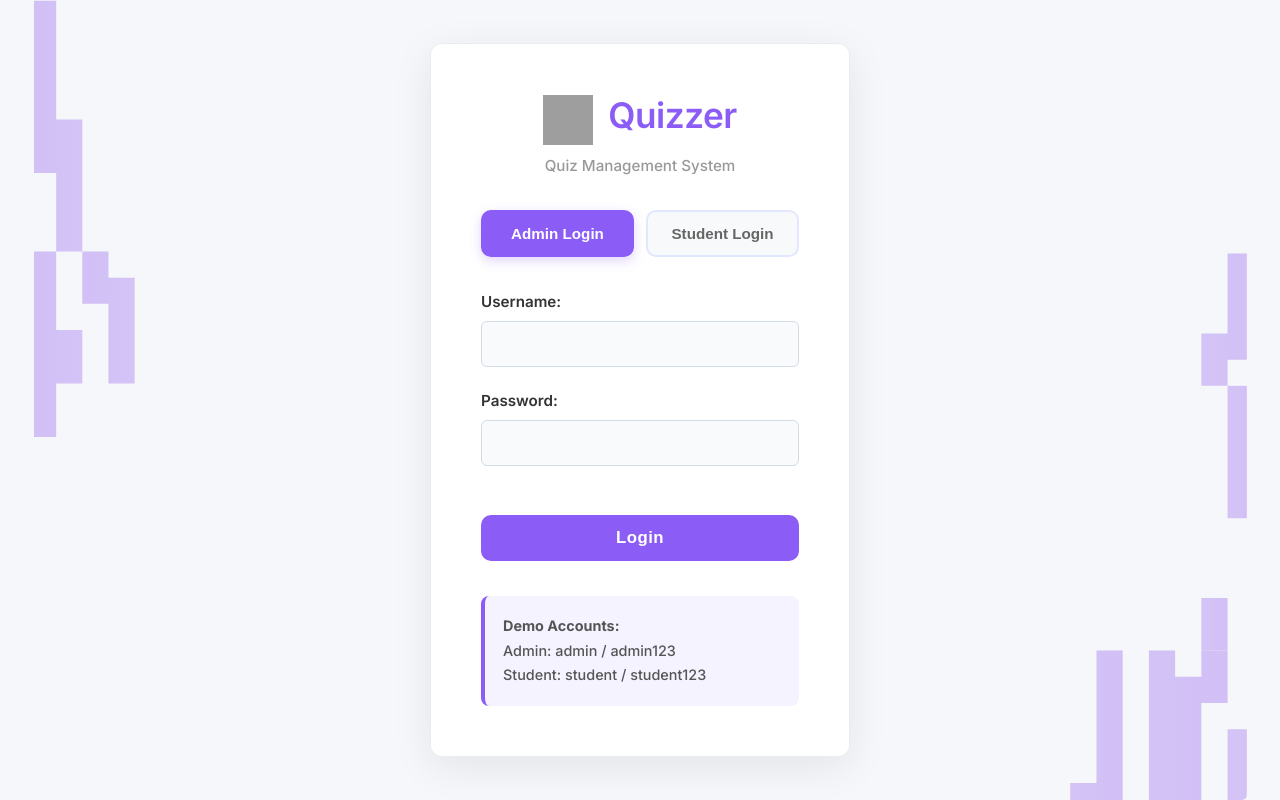
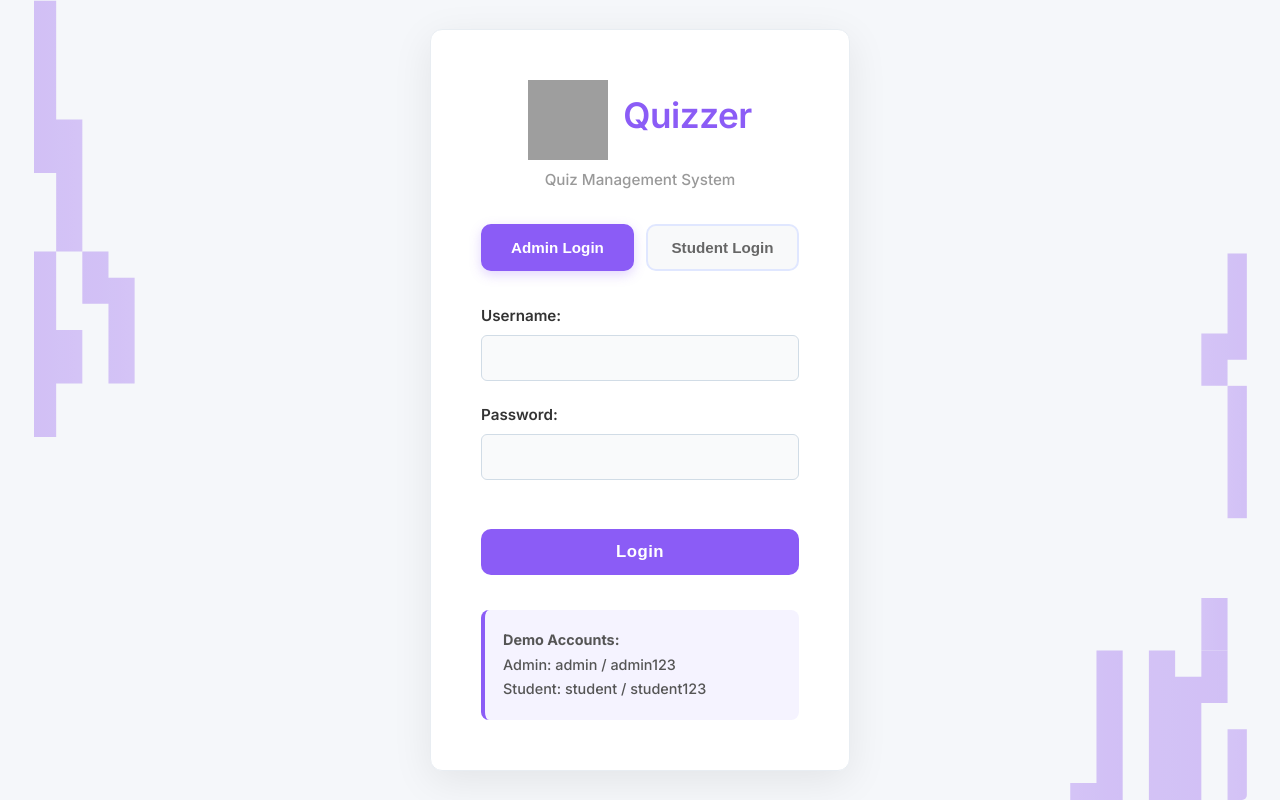
Before and after one commit to ratichakhunashvili/Quizzer, a website: page index.html in a window 1280 px wide. Drawn offline with Linux system fonts and the light colour scheme; grey boxes are pictures that could not be loaded.

Commit message:
Increase icon size for better visibility

```diff
--- a/index.html
+++ b/index.html
@@ -17,7 +17,7 @@
     <div id="login-container" class="container">
         <div class="login-card">
             <div style="display: flex; align-items: center; justify-content: center; gap: 15px; margin-bottom: 10px;">
-                <img src="Quizzer Icon.png" alt="Quizzer Icon" style="width: 50px; height: 50px;">
+                <img src="Quizzer Icon.png" alt="Quizzer Icon" style="width: 80px; height: 80px;">
                 <h1>Quizzer</h1>
             </div>
             <p class="subtitle">Quiz Management System</p>
```
